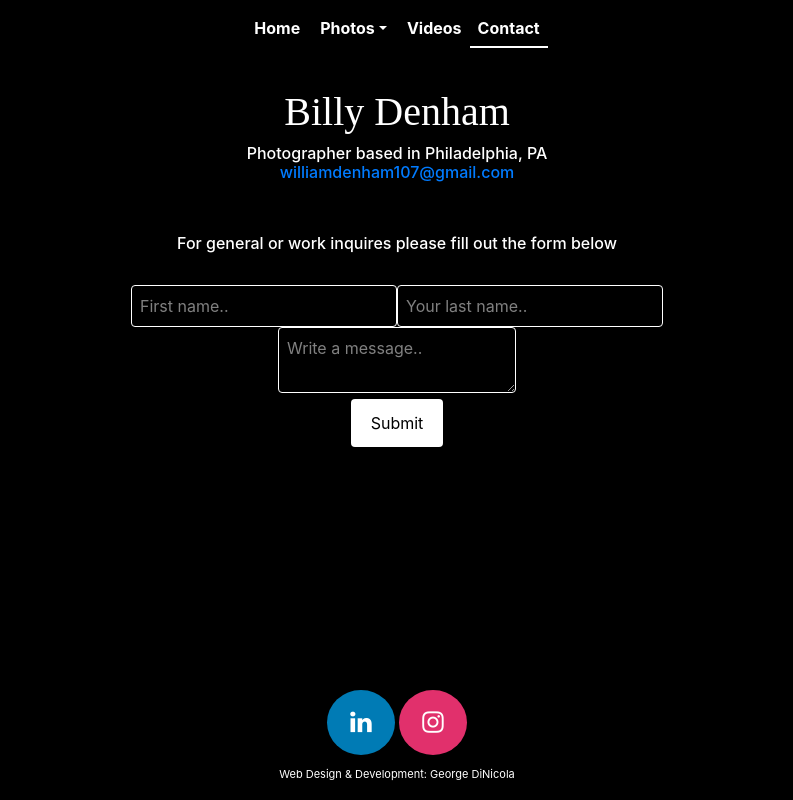
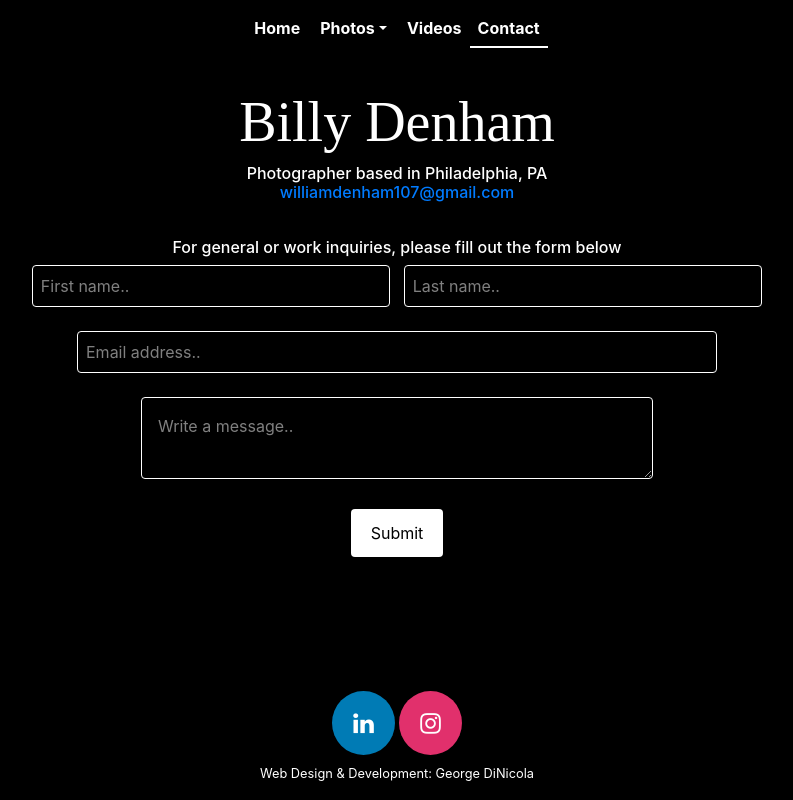
Before and after one commit to GeorgeDiNicola/serverless-photography-website, a React (Create React App) app in the folder static/: page /Contact in a window 1280 px wide. Shown: the whole page, without its empty margins (243-1036 px from the left). Built offline with nearby package versions, Linux system fonts and the light colour scheme.

Commit message:
finished form formatting. changed textboxs widths to use viewport WIDTH for better rendering on all devices

```diff
--- a/static/src/components/Contact.jsx
+++ b/static/src/components/Contact.jsx
@@ -12,33 +12,49 @@ export default class Contact extends Component {
 
       <div className="about-content">
         <div className="w3-animate-left">
-          <h1>Billy Denham</h1>
+          <div className="header-text">Billy Denham</div>
             <h6>
-              Photographer based in Philadelphia, PA<br/>
+              Photographer based in Philadelphia, PA
+            <br/>
             <a href="mailto:williamdenham107@gmail.com">williamdenham107@gmail.com</a>
-            <br/><br/>
+            <br/>
+            <br/>
             </h6>
         </div>
      </div>
       <div className="form-container">
         <div className="w3-animate-fading">
         <form>
-          <h6>For general or work inquires please fill out the form below</h6>
-          <br/>
-          <input
+          <h6>For general or work inquiries, please fill out the form below</h6>
+          <input class="name-text-box"
             type="text"
             id="fname"
             name="firstname"
             placeholder="First name.."
-          ></input>
-          <input
+          ></input>&nbsp;&nbsp;&nbsp;
+          <input class="name-text-box"
             type="text"
             id="lname"
             name="lastname"
-            placeholder="Your last name.."
+            placeholder="Last name.."
           ></input>
           <br/>
-          <textarea id="message" name="message" placeholder="Write a message.."></textarea>
+          <br/>
+          <input className="email-text-box"
+            type="text"
+            id="email"
+            name="email"
+            placeholder="Email address.."
+          ></input>
+          <br/>
+          <br/>
+          <textarea
+            id="message"
+            name="message"
+            placeholder="Write a message.."
+          >
+          </textarea>
+          <br/>
           <br/>
           <input type="submit" value="Submit"></input>
         </form>
--- a/static/src/css/contactme.css
+++ b/static/src/css/contactme.css
@@ -1,11 +1,4 @@
 /*--- text styling selectors ---*/
-h1 {
-  color: white;
-  text-align: center;
-  font-family: 'Snell Roundhand';
-  padding-top: 2vh;
-}
-
 h2 {
   color: white;
   text-align: center;
@@ -16,21 +9,37 @@ h6 {
 	text-align: center;
 }
 
+.header-text {
+  color: white;
+  text-align: center;
+  font-family: 'Snell Roundhand';
+  padding-top: 2vh;
+  font-size: 3.5em;
+}
+
 .footer-text {
-  font-size: 11px;
+  font-size: 0.8em;
   color: white;
   text-align: center;
 }
 
+/*--- form styling selectors ---*/
+input[type=text], select {
+  border: 1px solid white;
+  border-radius: 4px; /* Rounded borders */
+  resize: vertical; /* Allow the user to vertically resize the textarea (not horizontally) */
+  background-color: black;
+  padding: 1vh;
+}
 
-/*--- form styling selectors ---*/
-input[type=text], select, textarea {
+textarea {
   border: 1px solid white;
   border-radius: 4px; /* Rounded borders */
   box-sizing: border-box; /* Make sure that padding and width stays in place */
   resize: vertical; /* Allow the user to vertically resize the textarea (not horizontally) */
   background-color: black;
-  padding: 1vh;
+  padding: 2vh;
+  width: 40vw;
 }
 
 input[type=submit] {
@@ -64,6 +73,27 @@ input, select, textarea{
     color: white;
 }
 
+.form-control:valid {
+  background-color: black;
+}
+
+.name-text-box {
+  border: 1px solid white;
+  border-radius: 4px; /* Rounded borders */
+  resize: vertical; /* Allow the user to vertically resize the textarea (not horizontally) */
+  background-color: black;
+  padding: 1vh;
+  width: 28vw;
+}
+
+.email-text-box {
+  border: 1px solid white;
+  border-radius: 4px; /* Rounded borders */
+  resize: vertical; /* Allow the user to vertically resize the textarea (not horizontally) */
+  background-color: black;
+  padding: 1vh;
+  width: 50vw;
+}
 
 /*--- container styling selectors ---*/
 #page-container {
@@ -74,12 +104,12 @@ input, select, textarea{
 }
 
 .about-content {
-  padding: 2vh;
+  padding: 1vh;
+  text-align: center;
 }
 
 .form-container {
   text-align: center;
-  padding: 1vh;
 }
 
 #content-wrap {
@@ -157,8 +187,8 @@ input, select, textarea{
 /*--- social media button styling selectors --*/
 .fa {
   padding: 20px;
-  font-size: 25px;
-  width: 68px;
+  font-size: 24px;
+  width: 63px;
   text-align: center;
   text-decoration: none;
   margin: 5px 2px;
```
